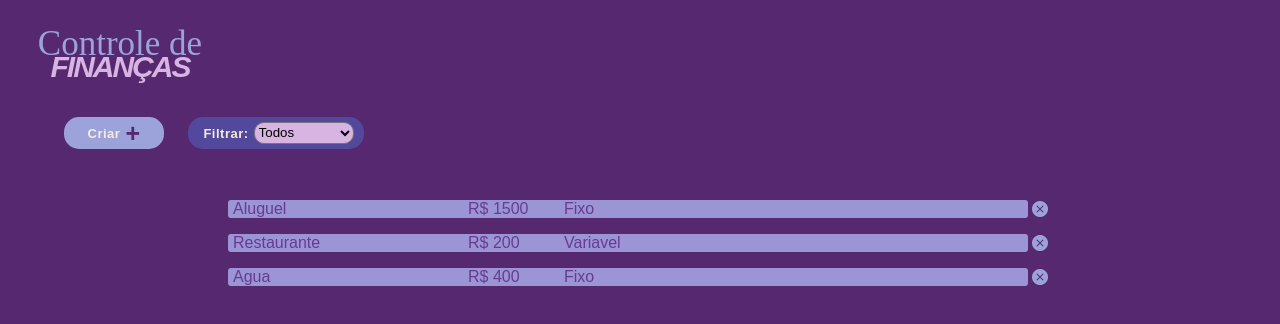
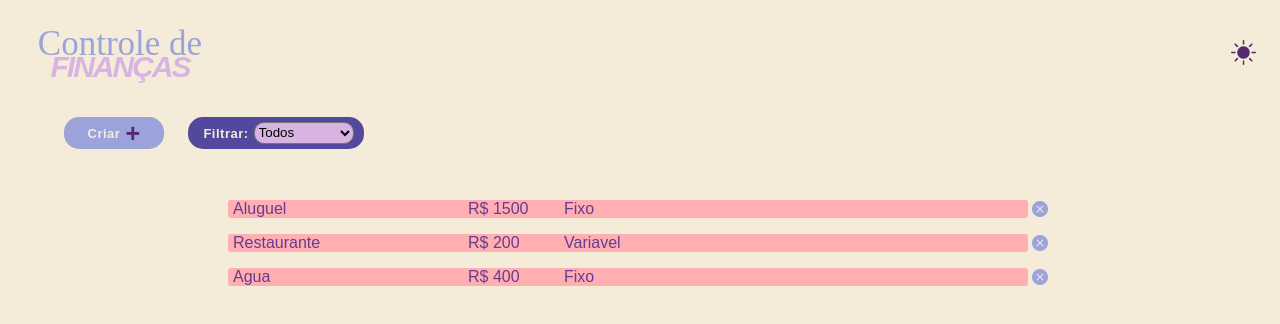
Before and after one commit to All4mn/Projeto-React-Gastos, a React (Vite) app: page / in a window 1280 px wide. Shown: the top 324 px of the page. Built offline with nearby package versions, Linux system fonts and the light colour scheme; a web font is replaced by a local one.

Commit message:
commit de alteração de cores

```diff
--- a/src/App.css
+++ b/src/App.css
@@ -8,9 +8,13 @@
     --cor-sova: #9ca3db;
     --cor-yoru: #9b94d5;
     --cor-reyna: #55286f;
+    --cor-vyse: #673c90;
     --cor-omen: #52489c;
     --cor-clove: #d8b4e2;
     --cor-jett: #f4ebd9;
+
+    --cor-yoru-clove-2: #ffaeb1;
+    --cor-omen-vyse-2: #6ba368;
 }
 
 *{
@@ -25,7 +29,20 @@
     width: 100vw;
     display: flex;
     flex-direction: column;
+}
+
+.container-cor-escura{
     background-color: var(--cor-reyna);
+}
+
+.container-cor-clara{
+    background-color: var(--cor-jett);
+}
+
+.box-cabecalho{
+    display: flex;
+    flex-direction: row;
+    justify-content: space-between;
 }
 
 .titulo{
@@ -53,6 +70,30 @@
     font-size: 30px;
     letter-spacing: -2px;
 
+}
+
+i.bi.bi-brightness-high-fill{
+    display: flex;
+    align-items: center;
+    justify-content: center;
+    margin: 1.5rem;
+    margin-top: 2.2rem;
+}
+
+i.bi.bi-brightness-high-fill::before{
+    font-size: 25px;
+    display: flex;
+    flex-direction: row;
+    align-items: center;
+    justify-content: center;
+}
+
+.botaoluzescuro{
+    color: var(--cor-reyna);
+}
+
+.botaoluzclaro{
+    color: var(--cor-jett);
 }
 
 .gastos{
--- a/src/App.jsx
+++ b/src/App.jsx
@@ -28,6 +28,8 @@ function App() {
 
   const [filtrar,setFiltrar] = useState("all")
 
+  const [isClicked, setIsClicked] = useState(false)
+
   const adicionarGasto = (nome,valor,tipo)=>{
     const newGasto = [...gastos,{
       id: Date.now(),
@@ -47,13 +49,21 @@ function App() {
     setGasto(gastos.filter((gastos) => gastos.id !== id))
   }
 
+  const mudarCor = () =>{
+    setIsClicked(!isClicked)
+  }
+
+
 
 
   return (
-    <div className='container'>
-        <div className="titulo">
-        <h1 id='titulo-cursiva'>Controle de</h1>
-        <h1 id='titulo-caixaalta'>FINANÇAS</h1>
+    <div className={isClicked ? 'container container-cor-escura' : 'container container-cor-clara'}>
+        <div className="box-cabecalho">
+          <div className="titulo">
+          <h1 id='titulo-cursiva'>Controle de</h1>
+          <h1 id='titulo-caixaalta'>FINANÇAS</h1>
+          </div>
+          <i class="bi bi-brightness-high-fill" className={isClicked ? 'bi bi-brightness-high-fill botaoluzclaro' : 'bi bi-brightness-high-fill botaoluzescuro'} onClick={mudarCor}></i>
         </div>
         <div className='CriarFiltroCambio'>
         <button className='botaoCriar botao' onClick={toggleCriarBox}>Criar <span>+</span></button>
--- a/src/components/ListaGasto.jsx
+++ b/src/components/ListaGasto.jsx
@@ -1,8 +1,11 @@
 import '../style/ListaGasto.css'
-const ListaGasto = ( {propGasto,removerGasto}) => {
+const ListaGasto = ( {propGasto,removerGasto,isClicked}) => {
+
+  // o onclick do app pra mudar as cores n ta funcionando aq, se alguem puder tentar conectar eles eu agradeço - anna
+
   return (
     <div className='itemLista'>
-      <div className='outraItemLista' >
+      <div className={isClicked ? 'outraItemLista corlistaescuro' : 'outraItemLista corlistaclaro'} >
           <p id='itemNome'>{propGasto.nome}</p>
           <p>R$ {propGasto.valor}</p>
           <p>{propGasto.tipo}</p>
--- a/src/style/Filtro.css
+++ b/src/style/Filtro.css
@@ -6,6 +6,7 @@
     --cor-sova: #9ca3db;
     --cor-yoru: #9b94d5;
     --cor-reyna: #55286f;
+    --cor-vyse: #673c90;
     --cor-omen: #52489c;
     --cor-clove: #d8b4e2;
     --cor-jett: #f4ebd9;
--- a/src/style/ListaGasto.css
+++ b/src/style/ListaGasto.css
@@ -10,6 +10,9 @@
     --cor-omen: #52489c;
     --cor-clove: #d8b4e2;
     --cor-jett: #f4ebd9;
+
+    --cor-yoru-clove-2: #ffaeb1;
+    --cor-omen-vyse-2: #6ba368;
 }
 
 .itemLista{
@@ -26,7 +29,14 @@
     margin-bottom: 10px;
     border-radius: 3px;
     width: 50rem;
+}
+
+.corlistaescuro{
     background-color: var(--cor-yoru);
+}
+
+.corlistaclaro{
+    background-color: var(--cor-yoru-clove-2);
 }
 
 
```
